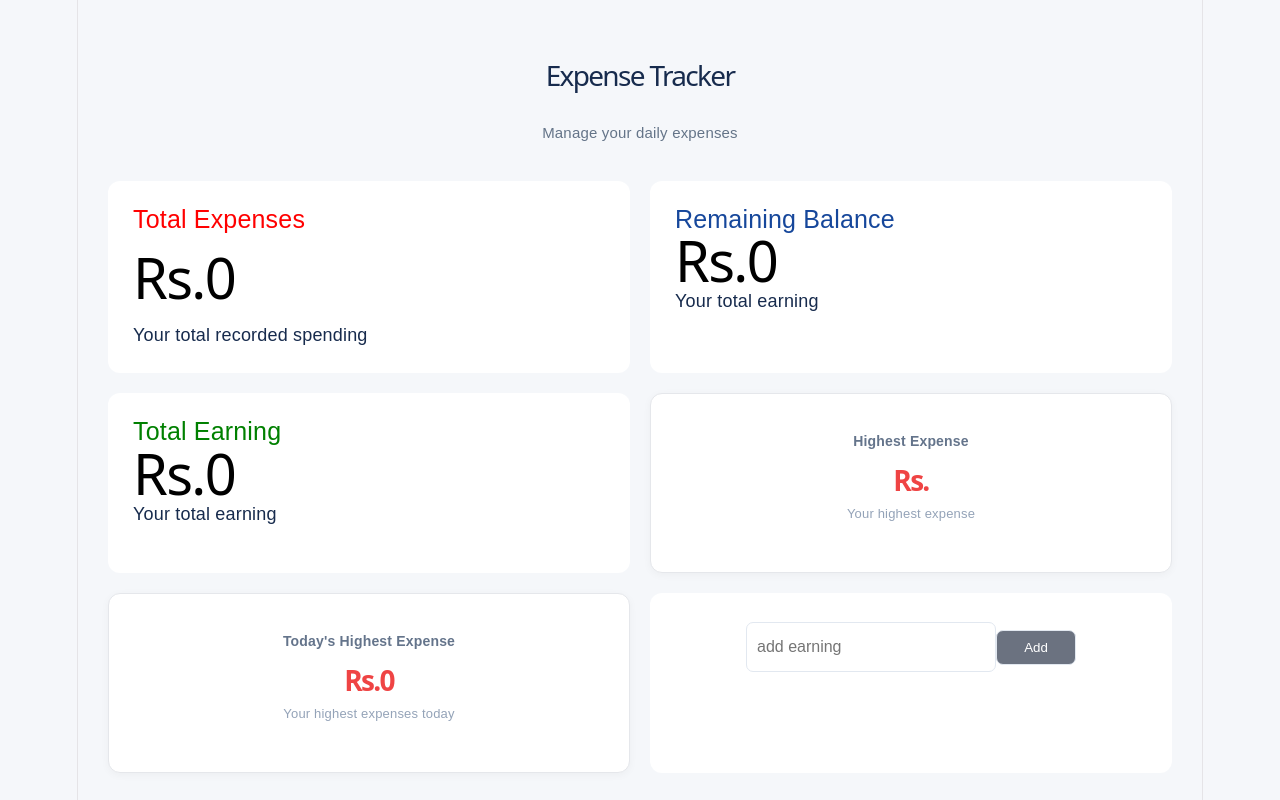
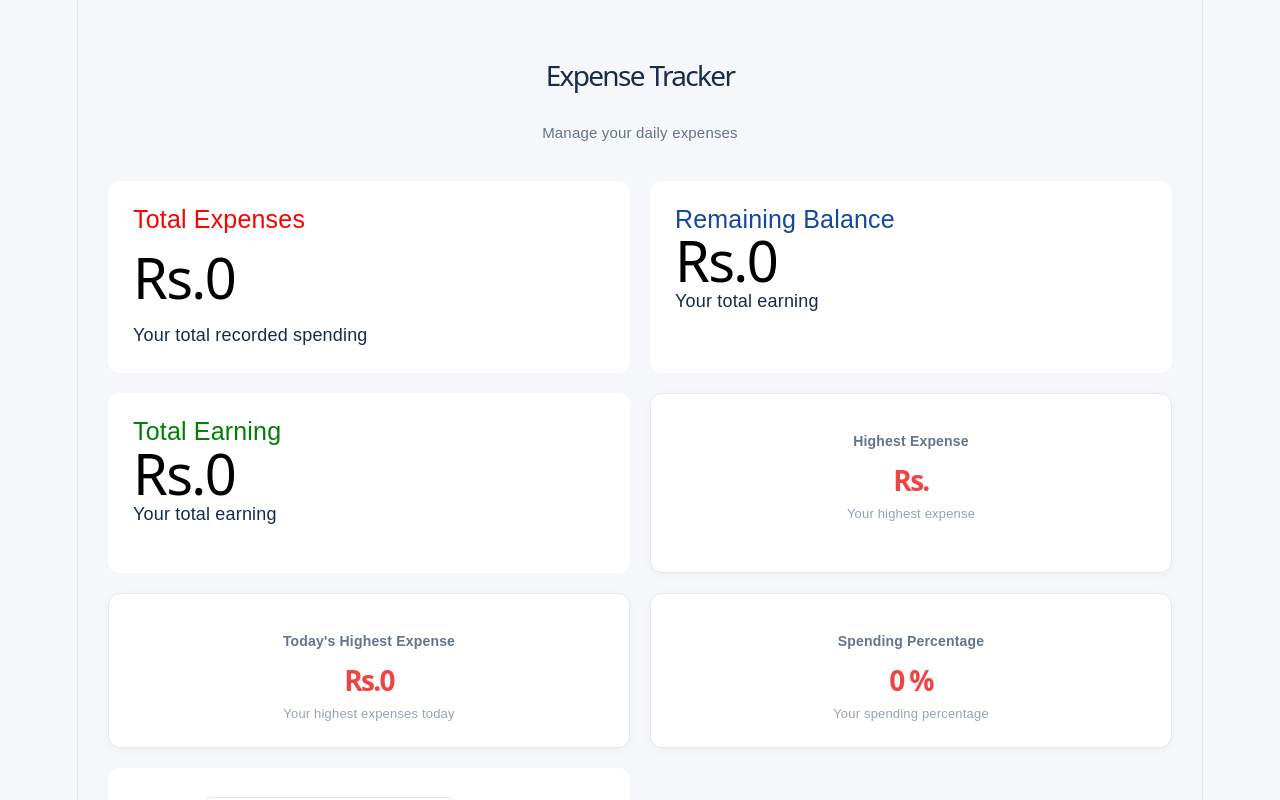
Before and after one commit to Rhishav19/expenses_tracker, a React (Vite) app: page / in a window 1280 px wide. Shown: the top 800 px of the page. Built offline with nearby package versions, Linux system fonts and the light colour scheme.

Commit message:
add spending percentage

```diff
--- a/src/App.css
+++ b/src/App.css
@@ -895,3 +895,56 @@ button {
 .dark-app-container .today-highest-expense-desc {
   color: #9CA3AF;
 }
+
+/* spending percentage*/
+.spending-percentage {
+  background-color: #FFFFFF;
+  border: 1px solid #E5E7EB;
+  border-radius: 12px;
+  padding: 20px;
+  box-shadow: 0 2px 8px rgba(0, 0, 0, 0.04);
+  transition: all 0.2s ease;
+}
+
+.spending-percentage:hover {
+  transform: translateY(-3px);
+  box-shadow: 0 5px 15px rgba(0, 0, 0, 0.08);
+}
+
+.spending-percentage-label {
+  color: #64748B;
+  font-size: 14px;
+  font-weight: 600;
+  margin-bottom: 12px;
+}
+
+.spending-percentage-amount {
+  color: #EF4444;
+  font-size: 28px;
+  font-weight: 700;
+  margin: 0;
+}
+
+.spending-percentage-desc {
+  color: #94A3B8;
+  font-size: 13px;
+  margin-top: 8px;
+}
+
+/* Dark Mode */
+.dark-app-container .spending-percentage {
+  background-color: #1F2937;
+  border-color: #374151;
+}
+
+.dark-app-container .spending-percentage-label {
+  color: #9CA3AF;
+}
+
+.dark-app-container .spending-percentage-amount {
+  color: #F87171;
+}
+
+.dark-app-container .spending-percentage-desc {
+  color: #9CA3AF;
+}
--- a/src/App.jsx
+++ b/src/App.jsx
@@ -238,6 +238,10 @@ let filteredTodayExpenses = filteredToday.reduce((accumulator,currentItem)=>{
   return accumulator+currentItem.amount;
 },0);
 
+let spendingPercentage = earning>0? (totalExpenses/earning)*100 : 0;
+
+let number = spendingPercentage.toFixed(0);
+
 
 return (
   <div className={darkMode?"dark-app-container":"app-container"}>
@@ -271,6 +275,11 @@ return (
         <h3 className="today-highest-expense-label">Today's Highest Expense</h3>
         <h1 className="today-highest-expense-amount">Rs.{filteredTodayExpenses}</h1>
         <p className="today-highest-expense-desc">Your highest expenses today</p>
+      </div>
+      <div className="spending-percentage">
+        <h3 className="spending-percentage-label">Spending Percentage</h3>
+        <h1 className="spending-percentage-amount">{number} %</h1>
+        <p className="spending-percentage-desc">Your spending percentage</p>
       </div>
       <div className="add-earning">
         <input type="number" className="earning-input" placeholder="add earning" onChange={updateEarning} value={newEarning}/>
```
